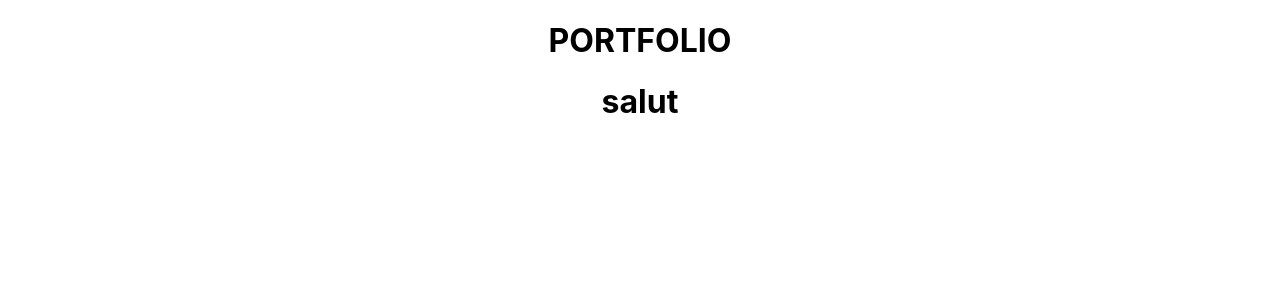
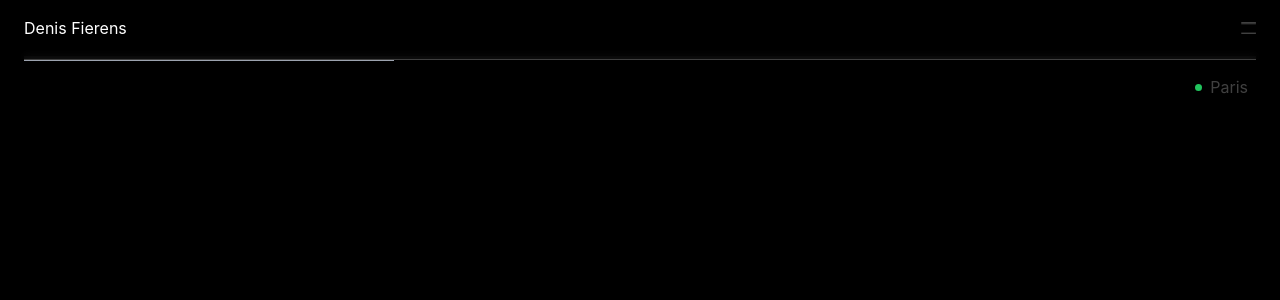
Before and after one commit to FierensDev/portfolio, a React (Create React App) app: page / in a window 1280 px wide. Shown: the top 300 px of the page. Built offline with nearby package versions, Linux system fonts and the light colour scheme; the HTML template or start-up script is replaced by a standard one.

Commit message:
create navbar

```diff
--- a/src/App.css
+++ b/src/App.css
@@ -36,3 +36,20 @@
     transform: rotate(360deg);
   }
 }
+
+
+@keyframes opacity-100-to-0{
+  0%{
+    opacity: 1;
+  }
+  50%{
+    opacity: 0;
+  }
+  100%{
+    opacity: 1;
+  }
+}
+
+.opacity-100-to-0{
+  animation: opacity-100-to-0 1s infinite;
+}
--- a/src/App.tsx
+++ b/src/App.tsx
@@ -1,23 +1,33 @@
+import { useEffect, useState } from 'react';
 import './App.css';
+import { Navbar } from './components/Navbar/Navbar';
 
-type CardProps = {
-  str: string
-}
-
-const Card = ({ str }: CardProps) => {
-  return (
-    <div>
-      <h1>{str}</h1>
-    </div>
-  )
-}
 
 function App() {
+
+  const [currentDate, setCurrentDate] = useState<Date>(new Date())
+
+  useEffect(()=>{
+
+  }, [])
+
+
   return (
     <div className="App">
-      <h1>PORTFOLIO</h1>
+      <Navbar />
 
-      <Card str='salut' />
+
+      <div className='h-[100vh] bg-black px-[24px] py-[16px] h-[100vh] overflow-auto'>
+        <div className='w-full h-[59px]'></div>
+        <div className='flex justify-between place-items-center'>
+          <div></div>
+          <div className='flex place-items-center'>
+            <div className='bg-green-500 h-[7px] w-[7px] rounded-full opacity-100-to-0'></div>
+            <p className='text-custom-gray px-2'>Paris</p>
+            <p>{}</p>
+          </div>
+        </div>
+      </div>
     </div>
   );
 }
--- /dev/null
+++ b/src/components/Navbar/Navbar.css
@@ -0,0 +1,86 @@
+@keyframes rotate-left{
+  0% {
+    transform: rotate(0deg);
+    transform-origin: 11px 0px;
+  }
+  100% {
+    transform: rotate(-45deg);
+    transform-origin: 11px 0px;
+  }
+}
+
+@keyframes rotate-left-reverse{
+  0% {
+    transform: rotate(-45deg);
+    transform-origin: 11px 0px;
+  }
+  100% {
+    transform: rotate(0deg);
+    transform-origin: 11px 0px;
+  }
+}
+
+@keyframes rotate-right{
+  0% {
+    transform: rotate(0deg);
+    transform-origin: 11px 9px;
+  }
+  100% {
+    transform: rotate(45deg);
+    transform-origin: 11px 9px;
+  }
+}
+
+@keyframes rotate-right-reverse{
+  0% {
+    transform: rotate(45deg);
+    transform-origin: 11px 9px;
+  }
+  100% {
+    transform: rotate(0deg);
+    transform-origin: 11px 9px;
+  }
+}
+
+.anime-top-line{
+  animation: rotate-left 0.5s forwards;
+}
+
+.anime-bottom-line{
+  animation: rotate-right 0.5s forwards;
+}
+
+.anime-bottom-line-reverse{
+  animation: rotate-right-reverse 0.5s forwards;
+}
+
+.anime-top-line-reverse{
+  animation: rotate-left-reverse 0.5s forwards;
+}
+
+@keyframes extend-menu{
+  0%{
+    height: 59px
+  }
+  100%{
+    height: 100vh;
+  }
+}
+
+@keyframes extend-menu-reverse{
+  0%{
+    height: 100vh;
+  }
+  100%{
+    height: 59px;
+  }
+}
+
+
+.anime-extend-menu{
+  animation: extend-menu 0.3s forwards;
+}
+
+.anime-extend-menu-reverse{
+  animation: extend-menu-reverse 0.3s forwards;
+}
--- /dev/null
+++ b/src/components/Navbar/Navbar.tsx
@@ -0,0 +1,61 @@
+import { useState } from "react";
+import './Navbar.css'
+
+export function Navbar() {
+
+  const [displayNavbar, setDisplayNavbar] = useState<boolean>(false)
+
+  function handlerDisplayNavbar(){
+    setDisplayNavbar(!displayNavbar);
+  }
+
+  return (
+    <div>
+      {displayNavbar === true ?
+        <div className="fixed top-0 left-0 right-0 anime-extend-menu">
+        <div className="absolute inset-0 w-full z-10 bg-black bg-opacity-70 backdrop-blur-sm">
+        </div>
+        <div className="relative flex justify-between place-items-center px-[24px] py-[16px] z-20">
+          <p className="text-white">Denis Fierens</p>
+          <svg
+            onClick={() => {
+              console.log('hi1');
+              handlerDisplayNavbar()
+            }}
+            width="15.4" height="12.6" viewBox="0 0 11 9" fill="none" xmlns="http://www.w3.org/2000/svg"
+          >
+            <line className="anime-top-line" y1="0.5" x2="11" y2="0.5" stroke="#404040" strokeWidth={2}/>
+            <line className="anime-bottom-line" y1="8.5" x2="11" y2="8.5" stroke="#404040" strokeWidth={2}/>
+          </svg>
+        </div>
+        <div className=' h-[4px] w-full px-[24px]'>
+          <div className="bg-custom-gray h-[4px] w-full"></div>
+          <div className="bg-gray-400 h-[1px] w-[30%]"></div>
+        </div>
+      </div>
+      :
+        <div className="fixed top-0 left-0 right-0 anime-extend-menu-reverse">
+          <div className="absolute inset-0 w-full z-10 bg-black bg-opacity-70 backdrop-blur-sm">
+          </div>
+          <div className="relative flex justify-between place-items-center px-[24px] py-[16px] z-20">
+            <p className="text-white">Denis Fierens</p>
+            <svg
+            onClick={() => {
+              console.log('hi1');
+              handlerDisplayNavbar()
+            }}
+            width="15.4" height="12.6" viewBox="0 0 11 9" fill="none" xmlns="http://www.w3.org/2000/svg"
+          >
+            <line className="anime-top-line-reverse" y1="0.5" x2="11" y2="0.5" stroke="#404040" strokeWidth={2} />
+            <line className="anime-bottom-line-reverse" y1="8.5" x2="11" y2="8.5" stroke="#404040" strokeWidth={2} />
+          </svg>
+          </div>
+          <div className=' h-[4px] w-full px-[24px]'>
+            <div className="bg-custom-gray h-[4px] w-full"></div>
+            <div className="bg-gray-400 h-[1px] w-[30%]"></div>
+          </div>
+        </div>
+      }
+    </div>
+  );
+}
--- a/src/index.css
+++ b/src/index.css
@@ -1,3 +1,7 @@
+@tailwind base;
+@tailwind components;
+@tailwind utilities;
+
 body {
   margin: 0;
   font-family: -apple-system, BlinkMacSystemFont, 'Segoe UI', 'Roboto', 'Oxygen',
--- /dev/null
+++ b/tailwind.config.js
@@ -0,0 +1,14 @@
+/** @type {import('tailwindcss').Config} */
+module.exports = {
+  content: [
+    "./src/**/*.{js,jsx,ts,tsx}",
+  ],
+  theme: {
+    extend: {
+      colors: {
+        'custom-gray':'#404040'
+      }
+    },
+  },
+  plugins: [],
+}
```
Also changed, not shown: package.json (+4 -3 lines), 1 other file (tests, documents, lock files or other folders).
